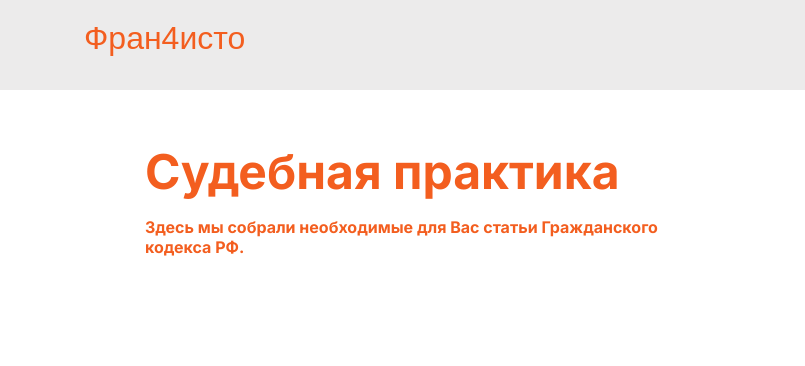
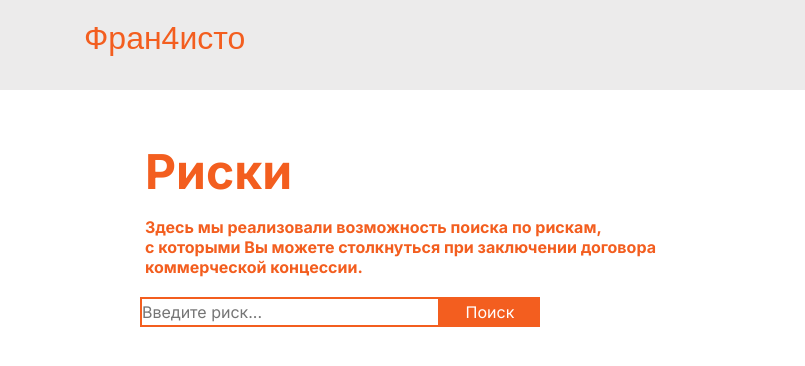
Before and after one commit to Egopen/KPlus, a website: page Сайт/public/articles.html in a window 1280 px wide. Shown: the full height of the page, 0-805 px from the left. Drawn offline with Linux system fonts and the light colour scheme; a web font is replaced by a local one.

Commit message:
Страница articles переделана под риски

```diff
--- a/Сайт/public/articles.html
+++ b/Сайт/public/articles.html
@@ -31,18 +31,24 @@
                             <i class="fas fa-file-alt"></i> Проверка документов
                         </a>
                         <a href="/articles" class="menu-btn">
-                            <i class="fas fa-book"></i> Судебная практика
+                            <i class="fas fa-book"></i> Риски
                         </a>
                     </div>
                 </div>
             <div class = "articles__down">
                 <div class = "articles-title1">
-                    Судебная практика
+                    Риски
                 </div>
                 <div class = "articles-title2">
-                    Здесь мы собрали необходимые для Вас статьи Гражданского
+                    Здесь мы реализовали возможность поиска по рискам,
                     <br>
-                    кодекса РФ.
+                    с которыми Вы можете столкнуться при заключении договора
+                    <br>
+                    коммерческой концессии.
+                </div>
+                <div class="search-container">
+                    <input type="text" id="search-input" placeholder="Введите риск..." />
+                    <button id="search-button">Поиск</button>
                 </div>
                 <div class = "article-img">
                     <img src = "./img/4574.jpg">
--- a/Сайт/public/css/main.css
+++ b/Сайт/public/css/main.css
@@ -379,3 +379,40 @@
     position:absolute;
     top:50px;
 }
+
+.search-container {
+    background-color: white;
+    color:#F35E1F;
+    padding-right: 100px;
+    margin-top: 10px;
+    float:left;
+    display: flex;
+    gap: 0;
+  }
+
+  #search-input {
+    margin-top: 10px;
+    font-size: 16px;
+    color:#F35E1F;
+    border:2px solid #F35E1F;
+    margin-left: 140px;
+    width: 300px;
+    height: 30px;
+  }
+
+  #search-button {
+    margin: 10px;
+    margin-left: 0px;
+    font-size: 16px;
+    background-color: #F35E1F;
+    color: white;
+    height:30px;
+    width:100px;
+    border: none;
+    cursor: pointer;
+    white-space: nowrap;
+  }
+
+  #search-button:hover {
+    background-color: #c65423;
+  }
```
Also changed, not shown: Сайт/public/calculator.html (+3 -0 lines), Сайт/public/check_doc.html (+3 -0 lines), Сайт/public/index.html (+3 -0 lines).
